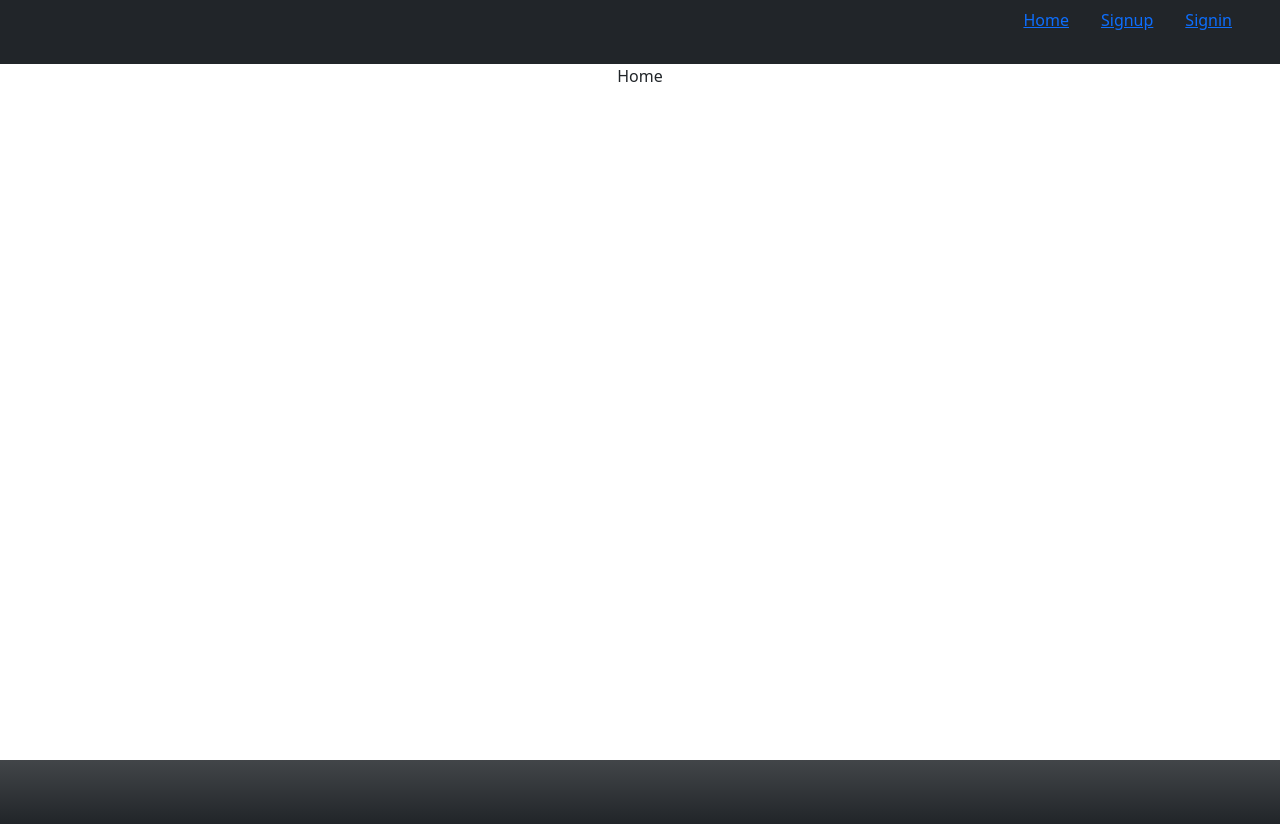
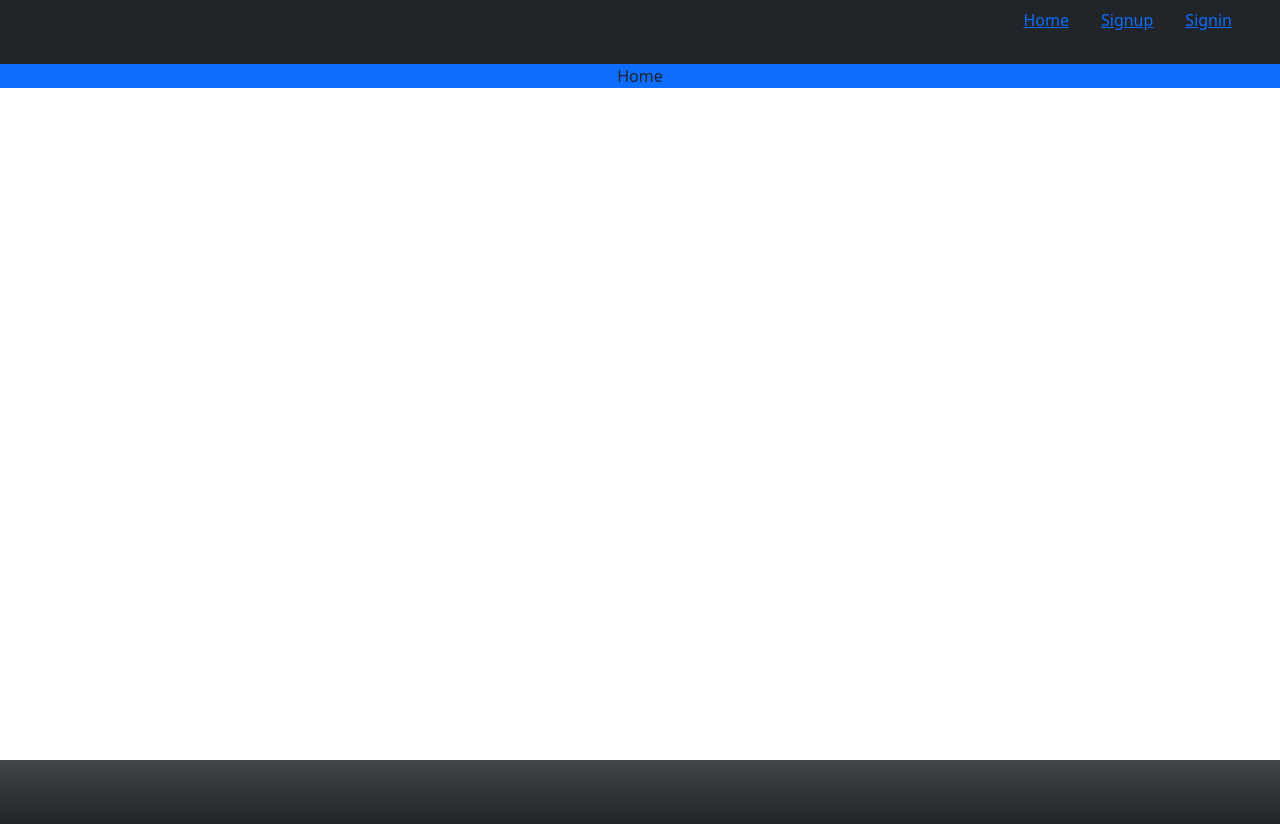
Before and after one commit to NavaneethReddyNalla/FullStackBlogPractice, a React (Create React App) app in the folder frontend/: page / in a window 1280 px wide. Built offline with nearby package versions, Linux system fonts and the light colour scheme.

Commit message:
Added react-hook-form

```diff
--- a/frontend/package.json
+++ b/frontend/package.json
@@ -9,6 +9,7 @@
     "bootstrap": "^5.3.3",
     "react": "^18.2.0",
     "react-dom": "^18.2.0",
+    "react-hook-form": "^7.50.1",
     "react-router-dom": "^6.22.1",
     "react-scripts": "5.0.1",
     "web-vitals": "^2.1.4"
--- a/frontend/src/App.js
+++ b/frontend/src/App.js
@@ -17,6 +17,7 @@ function App() {
       ],
     },
   ]);
+
   return (
     <div className="App">
       <RouterProvider router={router} />
--- a/frontend/src/Components/Screens/Home/Home.js
+++ b/frontend/src/Components/Screens/Home/Home.js
@@ -1,7 +1,7 @@
 import React from "react";
 
 function Home() {
-  return <div>Home</div>;
+  return <div className="bg-primary">Home</div>;
 }
 
 export default Home;
```
Also changed, not shown: 1 other file (tests, documents, lock files or other folders).
